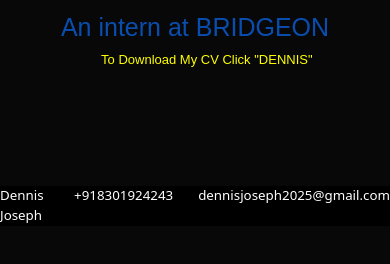
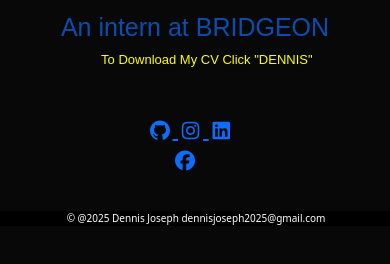
Before and after one commit to dennisjoseph2025-dotcom/Portfolio, a plain HTML site: page index.html in a window 390 px wide. Shown: the part 618-882 px from the top of the page. Drawn offline with nearby package versions, Linux system fonts and the light colour scheme; a web font is replaced by a local one.

Commit message:
new update

```diff
--- a/index.html
+++ b/index.html
@@ -100,7 +100,6 @@
         </div>
     </section>
     <section class="contact" id="contact">
-        <!-- <body class="bg-light"> -->
   <div class="container mt-5">
     <h2 class="mb-4">Contact Me:</h2>
     <form id="contact-form">
@@ -123,9 +122,7 @@
     </section>
     <footer>
         <div class="cnt-details">
-            <div><p>Dennis Joseph</p></div>
-            <div><p>+918301924243</p></div>
-            <div><p>dennisjoseph2025@gmail.com</p></div>
+            <div><p>© @2025 Dennis Joseph  dennisjoseph2025@gmail.com</p></div>
         </div>
     </footer>
     <script src="portfolio.js">
--- a/portfolio.css
+++ b/portfolio.css
@@ -218,8 +218,9 @@ nav ul.link {
 {
     color: yellow;
 }
-@media (max-width: 412px) {
-    body {
+@media (max-width: 392px) {
+    body
+    {
         max-width: 100vw;
         overflow-x: hidden;
     }
@@ -272,10 +273,10 @@ nav ul.link {
     }
     .profile-pic {
         position: absolute;
-        bottom: 330px;
+        bottom: 250px;
         right:60px;
         width: 70%;
-        height: 450px;
+        height: 400px;
         margin: 1rem auto;
         background-color: blue;
         border-radius: 20px;
@@ -367,19 +368,17 @@ nav ul.link {
         position: relative;
         width: 120px;
         left: 80px;
-        top: 65px;
+        bottom: 20px;
     }
     .cnt-details
     {
-    font-size: smaller;
+        font-size: x-small;
         display: flex;
         flex-direction: row;
-    justify-content: space-between;
-    gap: 25px;
+        justify-content: center;
         color: white;
-    position: fixed;
-    bottom: 0px;
         background-color: black;
+        width: 392px;
     }
     .cnt-details p
     {
```
Lines whose indentation alone changed are shown as unchanged.
